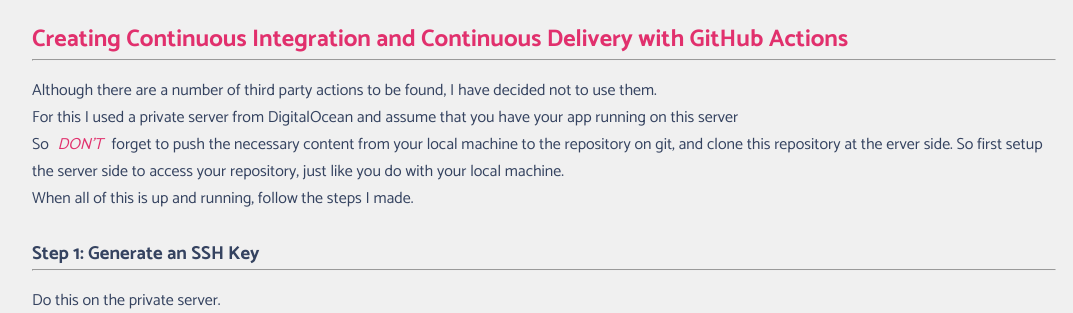
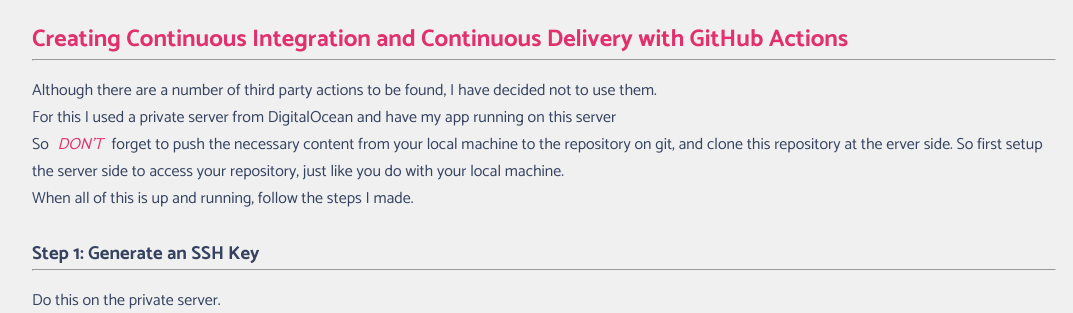
Before and after one commit to Phe3no/winc_cicd_assignment, a Flask app: page / in a window 1280 px wide; the page is wider, and only the part inside the window is pictured. Shown: the part 150-463 px from the top of that part, without its empty margins (96-1169 px from the left). Run offline with Flask 3, Linux system fonts and the light colour scheme.

Commit message:
again found a typo in index.html

```diff
--- a/templates/public/index.html
+++ b/templates/public/index.html
@@ -13,8 +13,8 @@
     <p>
       Although there are a number of third party actions to be found, I have
       decided not to use them.<br />
-      For this I used a private server from DigitalOcean and assume that you
-      have your app running on this server <br />
+      For this I used a private server from DigitalOcean and have my app running
+      on this server <br />
       So <em>DON'T</em> forget to push the necessary content from your local
       machine to the repository on git, and clone this repository at the erver
       side. So first setup the server side to access your repository, just like
```
